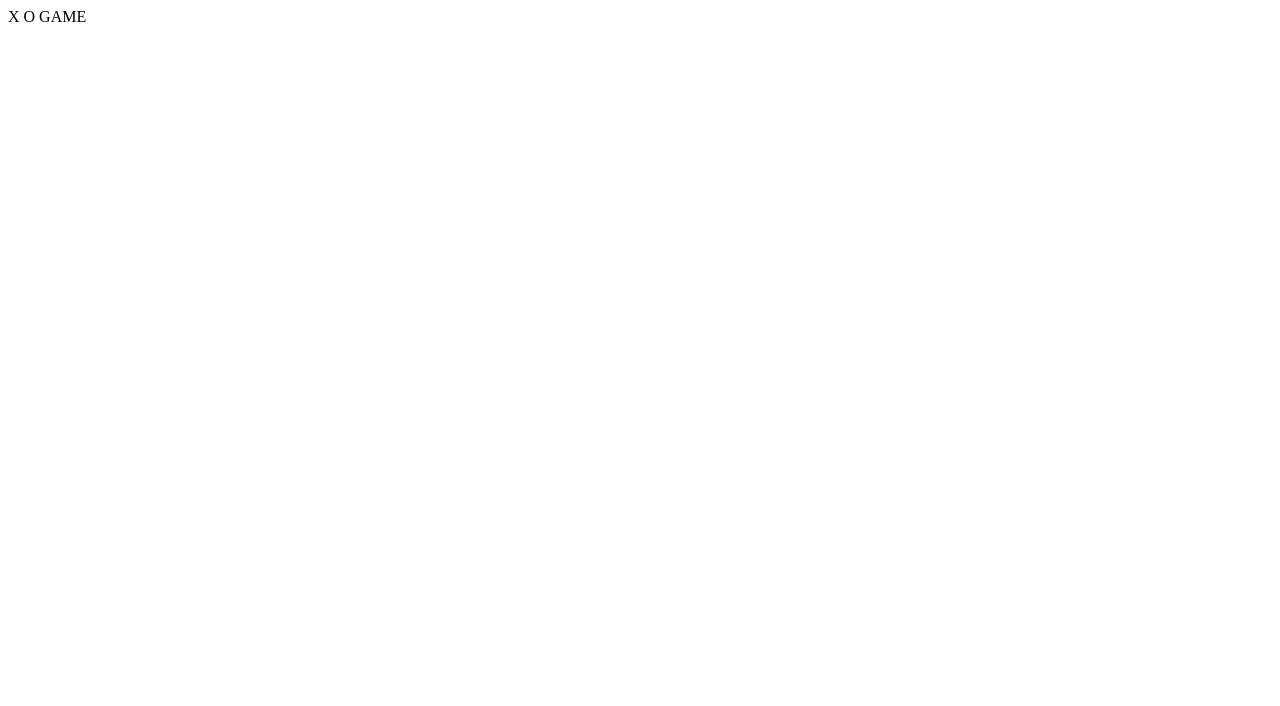
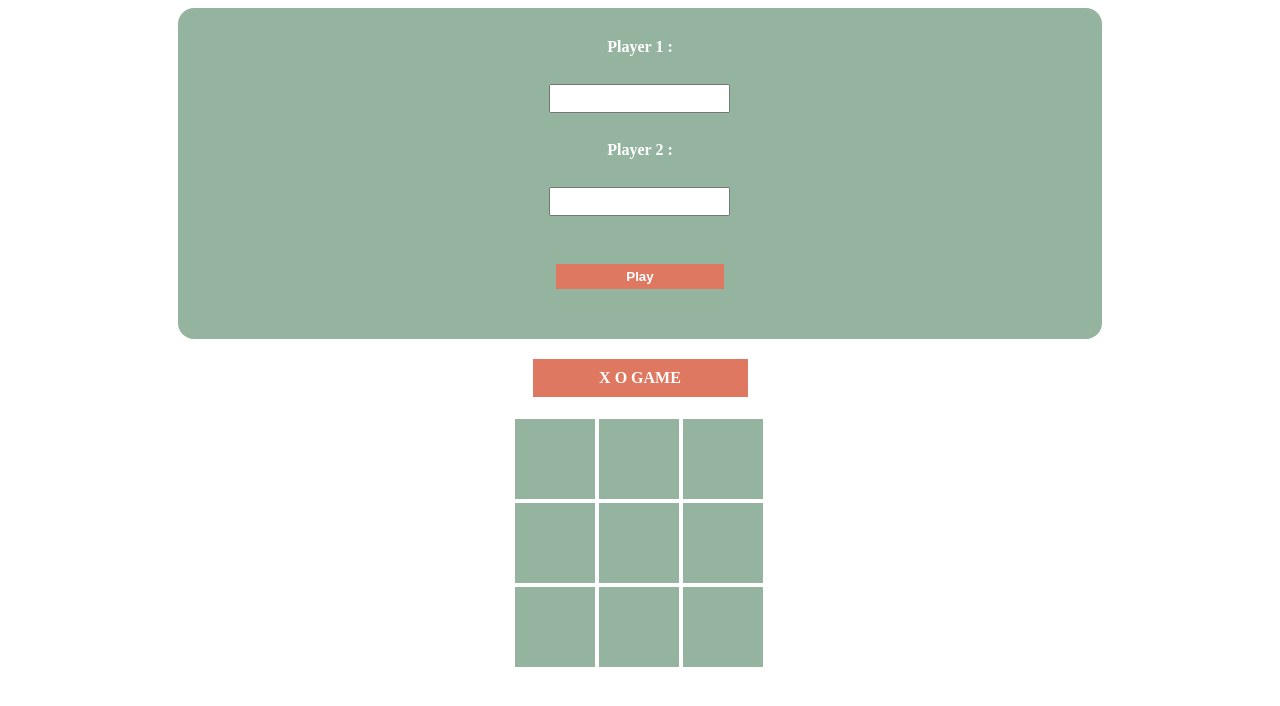
Before and after one commit to NoureddineMa/Simple-Tic-Tac-Toe-game-in-javascript-, a plain HTML site: page index.html in a window 1280 px wide. Drawn offline with Linux system fonts and the light colour scheme.

Commit message:
Add frontend

```diff
--- a/assets/style.css
+++ b/assets/style.css
@@ -1,3 +1,60 @@
-.title {
-    background-color: ;
+/* * {
+    background-image: url('./img/background.jpg');
+
+} */
+form {
+    display: flex;
+    flex-direction: column;
+    align-items: center;
+    margin: 0 auto;
+    background-color: #94B49F;
+    width: 70%;
+    border-radius: 1rem;
+    padding:20px;
 }
+.submit {
+    margin: 30px;
+    background-color: #DF7861;
+    color: white;
+    padding:5px 70px;
+    cursor: pointer;
+    font-weight: bolder;
+    border: none;
+}
+.player {
+    color: white;
+    margin: 10px;
+    font-weight: bolder;
+    border: none;
+}
+.input {
+    padding: 5px 0;
+}
+.game {
+    align-items: center;
+    width: 255px;
+    text-align: center;
+    color: rgb(83, 14, 27);
+    margin: 20px auto;
+    font-weight: bolder;
+}
+  .title {
+    background-color: #DF7861;
+    padding: 10px 30px;
+    margin: 20px;
+    font-weight: bolder;
+    color: white;
+  }
+  .square {
+    width: 80px;
+    height: 80px;
+    color:white;
+    background-color:#94B49F;
+    float: left;
+    margin: 2px;
+    font-size: 70px;
+  }
+  .square:hover {
+    cursor: pointer;
+    background-color: #DF7861 ;
+  }
--- a/index.html
+++ b/index.html
@@ -10,21 +10,30 @@
 
 </head>
 <body>
+    <form id="form">
+        <label for="fname" class="player">Player 1 :</label><br>
+        <input type="text" id="player1" class="input"><br>
+        <label for="lname" class="player">Player 2 : </label><br>
+        <input type="text" id="player2" class="input"><br>
+        <input type="submit" value="Play" name="submit" id="sub" class="submit";>
+      </form>
+
+
 
     <div class="game">
-        <div class="title"><span> X O </span>GAME</div>
+        <div class="title" id="PlayerC">X O GAME</div>
 
-        <div class="square" id="item1"></div>
-        <div class="square" id="item2"></div>
-        <div class="square" id="item3"></div>
+        <div class="square" id="item1" onclick="GetIdSquare(this.id)"></div>
+        <div class="square" id="item2" onclick="GetIdSquare(this.id)"></div>
+        <div class="square" id="item3" onclick="GetIdSquare(this.id)"></div>
 
-        <div class="square" id="item4"></div>
-        <div class="square" id="item5"></div>
-        <div class="square" id="item6"></div>
+        <div class="square" id="item4" onclick="GetIdSquare(this.id)"></div>
+        <div class="square" id="item5" onclick="GetIdSquare(this.id)"></div>
+        <div class="square" id="item6" onclick="GetIdSquare(this.id)"></div>
 
-        <div class="square" id="item7"></div>
-        <div class="square" id="item8"></div>
-        <div class="square" id="item9"></div>
+        <div class="square" id="item7" onclick="GetIdSquare(this.id)"></div>
+        <div class="square" id="item8" onclick="GetIdSquare(this.id)"></div>
+        <div class="square" id="item9" onclick="GetIdSquare(this.id)"></div>
 
 
     </div>
```
Also changed, not shown: assets/img/background.jpg (added).
